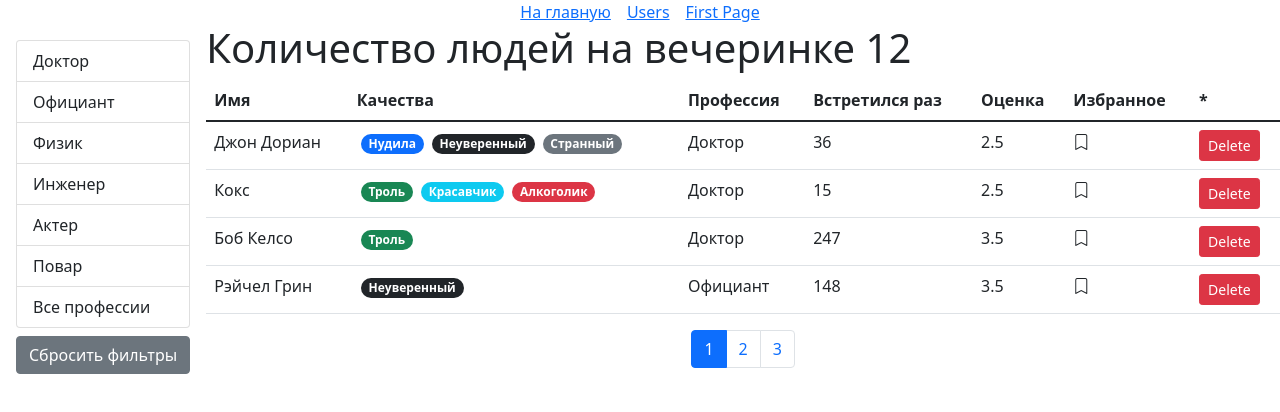
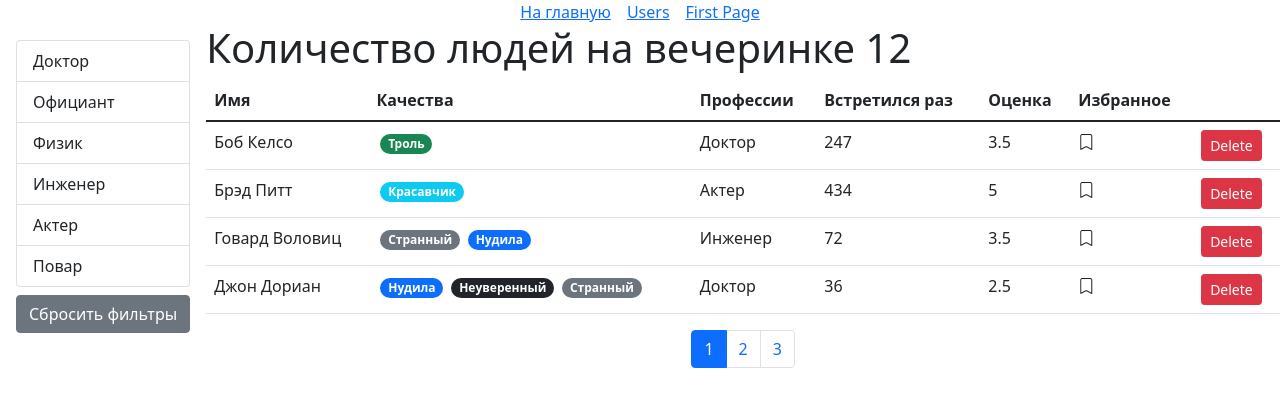
Before and after one commit to Gorschenko/react-app, a React (Create React App) app: page /second in a window 1280 px wide. Shown: the top 412 px of the page. Built offline with nearby package versions, Linux system fonts and the light colour scheme.

Commit message:
Sorting has been added

```diff
--- /dev/null
+++ b/src/components/tableHeader.jsx
@@ -0,0 +1,30 @@
+const TableHeader = ({ onSort, selectedSort, columns }) => {
+  const handleSort = (item) => {
+    if (selectedSort.iter === item) {
+      onSort((selectedSort) => ({
+        ...selectedSort,
+        order: selectedSort.order === "asc" ? "desc" : "asc",
+      }));
+    } else {
+      onSort({ iter: item, order: "asc" });
+    }
+  };
+  return (
+    <thead>
+      <tr>
+        {Object.keys(columns).map((c) => (
+          <th
+            key={c}
+            onClick={columns[c].iter ? () => handleSort(columns[c].iter) : null}
+            scope="col"
+            role="button"
+          >
+            {columns[c].name}
+          </th>
+        ))}
+      </tr>
+    </thead>
+  );
+};
+
+export default TableHeader;
--- /dev/null
+++ b/src/components/userTable.jsx
@@ -0,0 +1,40 @@
+import User from "components/user";
+import TableHeader from "components/tableHeader";
+const UserTable = ({
+  users,
+  onDelete,
+  onSelectToFavorite,
+  onSort,
+  selectedSort,
+}) => {
+  const columns = {
+    name: { iter: "name", name: "Имя" },
+    qualities: { name: "Качества" },
+    professions: { iter: "professions.name", name: "Профессии" },
+    completedMeetings: { iter: "completedMeetings", name: "Встретился раз" },
+    rate: { iter: "rate", name: "Оценка" },
+    bookmark: { iter: "bookmark", name: "Избранное" },
+    delete: {},
+  };
+  return (
+    <table className="table">
+      <TableHeader
+        onSort={onSort}
+        selectedSort={selectedSort}
+        columns={columns}
+      />
+      <tbody>
+        {users.map((u) => (
+          <User
+            key={u._id}
+            user={u}
+            onSelectToFavorite={onSelectToFavorite}
+            onDelete={onDelete}
+          />
+        ))}
+      </tbody>
+    </table>
+  );
+};
+
+export default UserTable;
--- a/src/components/users.jsx
+++ b/src/components/users.jsx
@@ -1,5 +1,6 @@
 import React, { useState, useEffect } from "react";
-import User from "components/user";
+import _ from "lodash";
+import UserTable from "components/userTable";
 import SearchStatus from "components/searchStatus";
 import Pagination from "components/pagination";
 import api from "../api";
@@ -11,15 +12,13 @@ const Users = () => {
   const [professions, setProfession] = useState();
   const [currentPage, setCurrentPage] = useState(1);
   const [selectedProf, setSelectedProf] = useState();
+  const [sortBy, setSortBy] = useState({ iter: "name", order: "asc" });
   const pageSize = 4;
 
   useEffect(() => {
-    api.professions.fetchAll().then((professions) =>
-      setProfession({
-        ...professions,
-        allProfession: { name: "Все профессии", _id: "123" },
-      })
-    );
+    api.professions
+      .fetchAll()
+      .then((professions) => setProfession(professions));
   }, []);
 
   useEffect(() => {
@@ -28,22 +27,6 @@ const Users = () => {
 
   const handlePageChange = (pageIndex) => {
     setCurrentPage(pageIndex);
-  };
-
-  const getTableHeader = () => {
-    return (
-      <thead>
-        <tr>
-          <th scope="col">Имя</th>
-          <th scope="col">Качества</th>
-          <th scope="col">Профессия</th>
-          <th scope="col">Встретился раз</th>
-          <th scope="col">Оценка</th>
-          <th scope="col">Избранное</th>
-          <th scope="col">*</th>
-        </tr>
-      </thead>
-    );
   };
 
   const handleDelete = (id) => {
@@ -66,15 +49,19 @@ const Users = () => {
       ? users.filter((u) => u.profession === selectedProf)
       : users;
   const count = filteredUsers.length;
+  const sortedUsers = _.orderBy(filteredUsers, [sortBy.iter], [sortBy.order]);
+  const userCrop = paginate(sortedUsers, currentPage, pageSize);
 
-  const userCrop = paginate(filteredUsers, currentPage, pageSize);
-
-  const handleProffesionSelect = (item) => {
+  const handleProfessionSelect = (item) => {
     setSelectedProf(item);
   };
 
   const clearFilter = () => {
     setSelectedProf();
+  };
+
+  const handleSort = (item) => {
+    setSortBy(item);
   };
 
   return (
@@ -83,7 +70,7 @@ const Users = () => {
         <div className="d-flex flex-column flex-shrink-0 p-3">
           <GroupList
             items={professions}
-            onItemSelect={handleProffesionSelect}
+            onItemSelect={handleProfessionSelect}
             selectedItem={selectedProf}
           />
           <button className="btn btn-secondary mt-2" onClick={clearFilter}>
@@ -95,19 +82,13 @@ const Users = () => {
       <div className="d-flex flex-column w-100">
         <SearchStatus usersLength={count} />
         {count > 0 && (
-          <table className="table">
-            {getTableHeader()}
-            <tbody>
-              {userCrop.map((u) => (
-                <User
-                  key={u._id}
-                  user={u}
-                  onSelectToFavorite={handleSelectToFavorite}
-                  onDelete={handleDelete}
-                />
-              ))}
-            </tbody>
-          </table>
+          <UserTable
+            users={userCrop}
+            onSelectToFavorite={handleSelectToFavorite}
+            onDelete={handleDelete}
+            onSort={handleSort}
+            selectedSort={sortBy}
+          />
         )}
         <div className="d-flex justify-content-center">
           <Pagination
```
